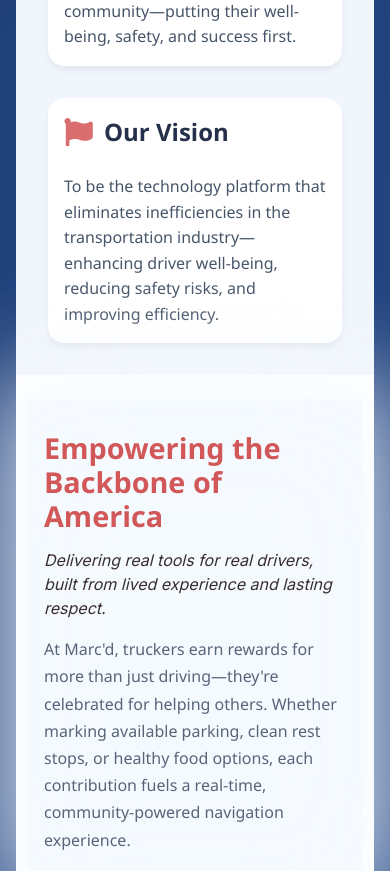
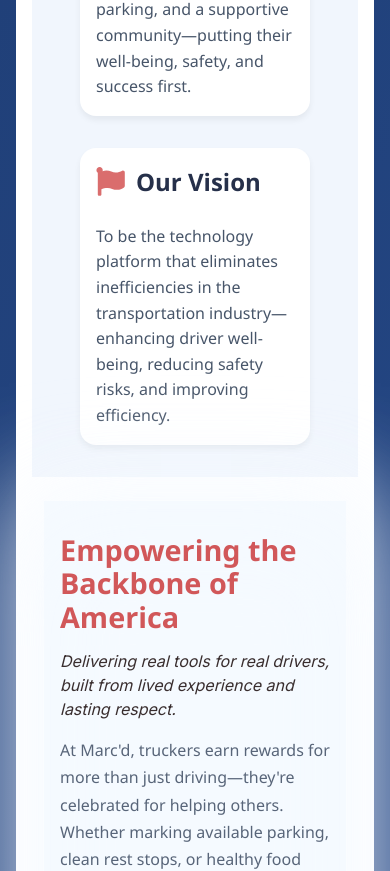
Before and after one commit to CartezDew/marcd_webpage_frontend, a React (Vite) app: page /our-story in a window 390 px wide. Shown: the part 750-1621 px from the top of the page. Built offline with nearby package versions, Linux system fonts and the light colour scheme; no server answers.

Commit message:
fixed overflowing image on ourstory page

```diff
--- a/src/styles/ourstory.css
+++ b/src/styles/ourstory.css
@@ -1,6 +1,6 @@
 /* Our Story Page - Following Marc'd Design System */
 .our-story-container {
-  padding: 1;
+  padding: 1rem;
   background: #ffffff;
   font-family: 'Inter', sans-serif;
   min-height: 100vh;
@@ -1039,8 +1039,8 @@
 
   /* Make cards smaller to maintain horizontal layout */
   .leader-card {
-    max-width: 200px; /* Reduced from 300px to fit horizontally */
-    min-width: 160px; /* Reduced minimum width */
+    max-width: 200px;
+    min-width: 160px;
   }
 
   .leader-name {
@@ -1049,24 +1049,24 @@
 
   /* Adjust grid to ensure horizontal layout */
   .leaders-grid {
-    grid-template-columns: repeat(auto-fit, minmax(120px, 140px)); /* Smaller minmax values */
-    gap: 2rem; /* Reduced gap to fit cards better */
+    grid-template-columns: repeat(auto-fit, minmax(120px, 140px));
+    gap: 2rem;
   }
 
   /* Make hover overlay buttons smaller */
   .hover-button {
-    min-width: 70px; /* Reduced from 80px */
-    min-height: 60px; /* Reduced from 80px */
-    padding: 0.5rem; /* Reduced from 0.75rem */
+    min-width: 70px;
+    min-height: 60px;
+    padding: 0.5rem;
   }
 
   .button-icon {
-    font-size: 1.2rem; /* Reduced from 1.5rem */
-    margin-bottom: 0.25rem; /* Reduced from 0.5rem */
+    font-size: 1.2rem;
+    margin-bottom: 0.25rem;
   }
 
   .button-label {
-    font-size: 0.6rem !important; /* Reduced from 0.75rem */
+    font-size: 0.6rem !important;
   }
 }
 
@@ -1086,12 +1086,12 @@
 
   /* Reduce margins and padding for "Empowering the Backbone of America" section */
   .our-story-hero {
-    padding: 2rem 1rem 1.5rem; /* Reduced from 4rem 1.5rem 3rem */
+    padding: 2rem 1rem 1.5rem;
   }
 
   /* Reduce margins and padding for "Our Story" hero section */
   .story-section {
-    padding: 1.5rem 0.75rem; /* Further reduced from 2rem 1rem */
+    padding: 1.5rem 0.75rem;
   }
 
   .about-hero-description {
@@ -1115,11 +1115,11 @@
 
   .mv-card {
     flex: 1 1 calc(50% - 1rem);
-    min-width: 200px; /* or try 180px */
+    min-width: 200px;
     max-width: 500px;
-    font-size: 1.05rem; /* default size */
-    margin-left: -1rem;
-    margin-right: -1rem;
+    font-size: 1.05rem;
+    margin-left: 0;
+    margin-right: 0;
   }
 
   .story-hero-content {
@@ -1147,7 +1147,7 @@
 
   .our-story-hero {
     align-items: flex-start;
-    padding: 2rem 1rem 1.5rem; /* Reduced from 4rem 1.5rem 3rem */
+    padding: 2rem 1rem 1.5rem;
   }
 
   .hero-headline, h3 {
@@ -1182,7 +1182,7 @@
 .leaders-grid {
   display: grid;
   grid-template-columns: repeat(auto-fit, minmax(100px, 200px));
-  gap: 1rem; /* reduced from 2rem */
+  gap: 1rem;
   justify-content: center;
   align-items: start;
   max-width: 90%;
@@ -1207,18 +1207,18 @@
 
 /* Make hover overlay buttons smaller */
 .hover-button {
-  min-width: 80px; /* Reduced from 80px */
-  min-height: 80px; /* Reduced from 80px */
-  padding: 0.5rem; /* Reduced from 0.75rem */
+  min-width: 80px;
+  min-height: 80px;
+  padding: 0.5rem;
 }
 
 .button-icon {
-  font-size: 2rem; /* Reduced from 1.5rem */
-  margin-bottom: 0.25rem; /* Reduced from 0.5rem */
+  font-size: 2rem;
+  margin-bottom: 0.25rem;
 }
 
 .button-label {
-  font-size: .8rem !important; /* Reduced from 0.75rem */
+  font-size: .8rem !important;
 }
 }
 
@@ -1237,7 +1237,6 @@
 
 @media (max-width: 380px) {
 
-  /* About Us Section */
 
   .about-hero-content {
     flex-direction: column;
```
